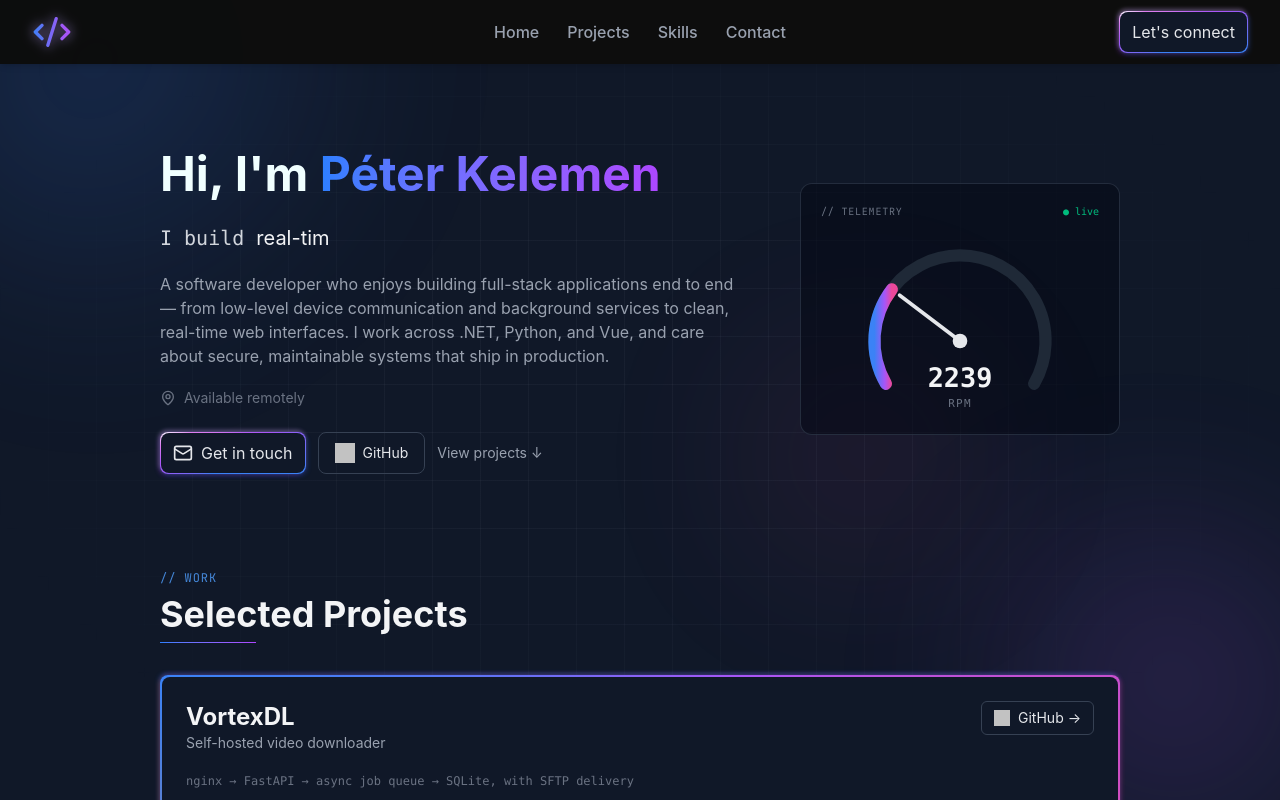
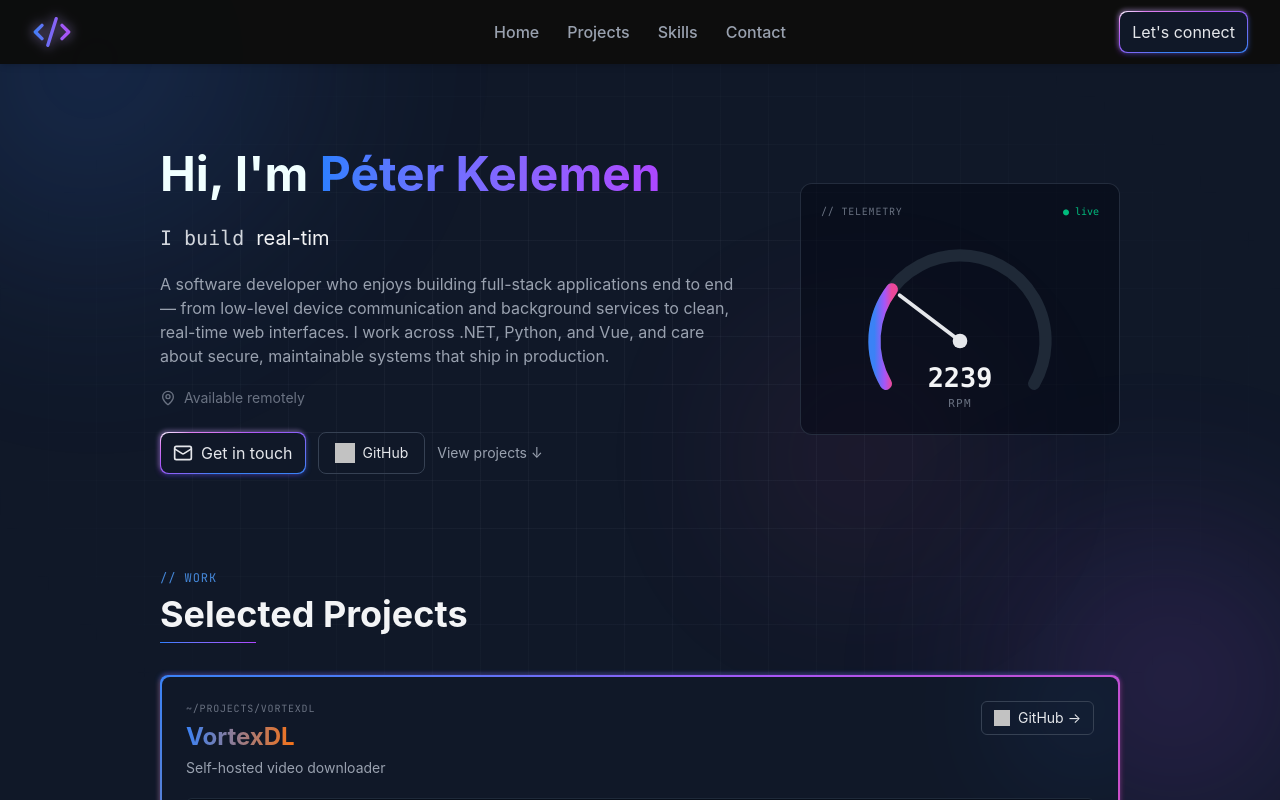
Before and after one commit to PeterKelemen2/cv-site, a Vue app: page / in a window 1280 px wide. Built offline with nearby package versions, Linux system fonts and the light colour scheme; grey boxes are pictures that could not be loaded.

Commit message:
Improve on project card

```diff
--- a/src/components/ProjectCard.vue
+++ b/src/components/ProjectCard.vue
@@ -1,5 +1,5 @@
 <script setup>
-import { ref } from 'vue'
+import { ref, computed } from 'vue'
 import GradientBorderCard from '@/components/GradientBorderCard.vue'
 import StatBadge from '@/components/StatBadge.vue'
 import MiniGauge from '@/components/MiniGauge.vue'
@@ -32,6 +32,8 @@ const smallSize = 'h-40 max-h-40 md:h-40 md:max-h-40'
 
 const { revealEl, revealed } = useScrollReveal()
 
+const slug = computed(() => `~/projects/${props.project.name.toLowerCase()}`)
+
 const selectedTech = ref(null)
 const slideDirection = ref('right')
 
@@ -54,40 +56,77 @@ function getSelectedTech() {
 <template>
   <div ref="revealEl" class="reveal flex flex-col gap-2" :class="{ 'reveal-in': revealed }">
     <GradientBorderCard :border-width="2" :colors="project.cardColors" class="w-full">
-      <div class="h-full p-6 flex flex-col gap-5">
-        <div class="flex items-start justify-between gap-4">
-          <div>
-            <h3 class="text-2xl font-bold text-gray-100">{{ project.name }}</h3>
+      <div class="relative h-full p-6 flex flex-col gap-5 overflow-hidden">
+        <!-- decorative corner glow -->
+        <div
+          class="pointer-events-none absolute -top-16 -right-16 size-48 rounded-full blur-3xl opacity-20"
+          :style="{
+            background: `radial-gradient(circle, ${project.cardColors[0]}, transparent 70%)`,
+          }"
+        />
+
+        <div class="relative flex items-start justify-between gap-4">
+          <div class="flex flex-col gap-1.5">
+            <span class="mono-kicker text-[0.625rem] text-gray-500">{{ slug }}</span>
+            <h3 class="text-2xl font-bold leading-tight">
+              <span
+                :style="{
+                  background: `linear-gradient(to right, ${project.cardColors[0]}, ${project.cardColors[project.cardColors.length - 1]})`,
+                  WebkitBackgroundClip: 'text',
+                  WebkitTextFillColor: 'transparent',
+                  backgroundClip: 'text',
+                }"
+                >{{ project.name }}</span
+              >
+            </h3>
             <p class="text-sm text-gray-400">{{ project.tagline }}</p>
           </div>
           <a
             :href="project.githubUrl"
             target="_blank"
             rel="noopener noreferrer"
-            class="flex items-center shrink-0 rounded-md border border-gray-700 px-3 py-1.5 text-sm text-gray-200 transition-colors hover:border-gray-500 hover:bg-gray-800"
+            class="group flex items-center shrink-0 rounded-md border border-gray-700 px-3 py-1.5 text-sm text-gray-200 transition-colors hover:border-gray-500 hover:bg-gray-800"
             ><img
               src="https://upload.wikimedia.org/wikipedia/commons/9/91/Octicons-mark-github.svg"
               alt="GitHub"
               class="w-4 h-4 mr-2"
               style="filter: invert(1) brightness(2)"
             />
-            GitHub →</a
+            <span>GitHub</span>
+            <span class="ml-1 transition-transform group-hover:translate-x-0.5">→</span></a
           >
         </div>
 
-        <p class="font-mono text-xs text-gray-500">{{ project.architecture }}</p>
+        <!-- architecture as a terminal command line -->
+        <div
+          class="relative flex items-center gap-2 rounded-md border border-gray-800 bg-gray-950/60 px-3 py-2 font-mono text-xs"
+        >
+          <span class="text-emerald-500 select-none">$</span>
+          <span class="text-gray-400">{{ project.architecture }}</span>
+        </div>
 
-        <div class="flex flex-col gap-5 md:flex-row md:gap-6">
+        <div class="relative flex flex-col gap-5 md:flex-row md:gap-6">
           <div class="flex flex-col gap-4 md:flex-1">
             <p class="text-gray-300">{{ project.description }}</p>
-            <ul class="flex flex-col gap-1.5 text-sm text-gray-300">
-              <li v-for="feature in project.features" :key="feature" class="flex items-start gap-2">
-                <span
-                  class="mt-2 size-1.5 shrink-0 rounded-full bg-linear-to-r from-blue-500 to-purple-500"
-                />
-                <span>{{ feature }}</span>
-              </li>
-            </ul>
+            <div class="flex flex-col gap-2">
+              <span class="mono-kicker text-[0.625rem] text-gray-500">// highlights</span>
+              <ul class="flex flex-col gap-1.5 text-sm text-gray-300">
+                <li
+                  v-for="feature in project.features"
+                  :key="feature"
+                  class="flex items-start gap-2"
+                >
+                  <span
+                    class="mt-0.5 font-mono text-xs bg-clip-text text-transparent"
+                    :style="{
+                      backgroundImage: `linear-gradient(to right, ${project.cardColors[0]}, ${project.cardColors[project.cardColors.length - 1]})`,
+                    }"
+                    >▹</span
+                  >
+                  <span>{{ feature }}</span>
+                </li>
+              </ul>
+            </div>
           </div>
 
           <div
@@ -102,7 +141,7 @@ function getSelectedTech() {
           </div>
         </div>
 
-        <div v-if="project.stats" class="grid grid-cols-2 sm:grid-cols-4 gap-2">
+        <div v-if="project.stats" class="relative grid grid-cols-2 sm:grid-cols-4 gap-2">
           <StatBadge
             v-for="stat in project.stats"
             :key="stat.label"
@@ -112,7 +151,7 @@ function getSelectedTech() {
         </div>
 
         <Transition name="panel">
-          <div v-if="getSelectedTech()">
+          <div v-if="getSelectedTech()" class="relative">
             <div class="border-t border-gray-700 pt-4 overflow-hidden">
               <Transition :name="'slide-' + slideDirection" mode="out-in">
                 <div :key="selectedTech" class="flex gap-3">
```
